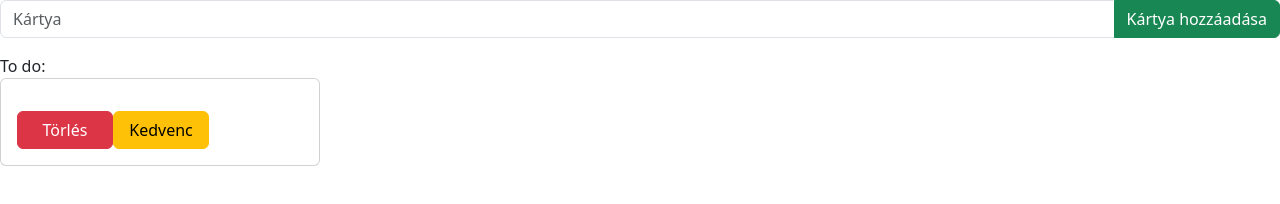
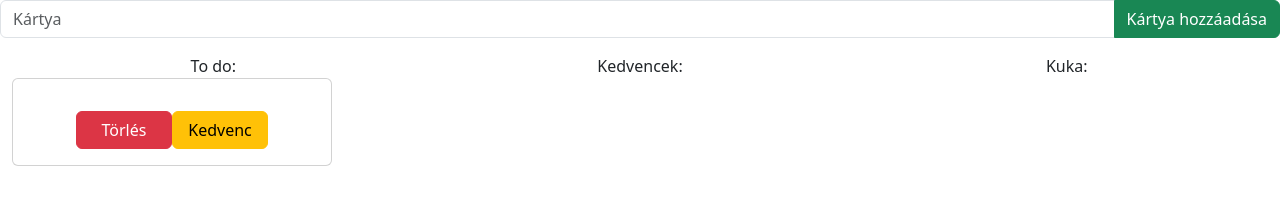
Before and after one commit to HoffmannAdam/Frontend, a plain HTML site: page front_2025_10_14/index.html in a window 1280 px wide. Both pictures are taken after a click on the button "Kártya hozzáadása". Drawn offline with nearby package versions, Linux system fonts and the light colour scheme.

Commit message:
Add files via upload

```diff
--- a/front_2025_10_14/index.html
+++ b/front_2025_10_14/index.html
@@ -17,12 +17,11 @@
 
     <main>
 
-        <form class="toDo">
+        <form class="kanBan">
             <div class="input-group mb-3">
                 <input type="text" class="input form-control" placeholder="Kártya" aria-label="Card">
                 <button type="button" class="btn btn-success" title="Hozzáadás (Enter)">Kártya hozzáadása</button>
             </div>
-            <label>To do:</label>
         </form>
 
     </main>
--- a/front_2025_10_14/main.js
+++ b/front_2025_10_14/main.js
@@ -1,7 +1,30 @@
-const toDo = document.querySelector(".toDo");
+const kanBan = document.querySelector(".kanBan");
 const addBtn = document.querySelector(".btn");
-const inputText = document.querySelector(".input")
-function addCard()
+const inputText = document.querySelector(".input");
+
+const container = document.createElement("div");
+const row = document.createElement("row");
+const toDoCol = document.createElement("div");
+const favCol = document.createElement("div");
+const delCol = document.createElement("div");
+
+container.classList.add("container-fluid", "text-center");
+row.classList.add("row");
+toDoCol.classList.add("col");
+favCol.classList.add("col");
+delCol.classList.add("col");
+
+toDoCol.textContent = "To do:";
+favCol.textContent = "Kedvencek:";
+delCol.textContent = "Kuka:";
+
+container.appendChild(row);
+row.appendChild(toDoCol);
+row.appendChild(favCol);
+row.appendChild(delCol);
+kanBan.appendChild(container);
+
+function cardFunction()
 {
     const card = document.createElement("div");
     const cardBody = document.createElement("div");
@@ -23,22 +46,26 @@ function addCard()
     cardBody.appendChild(cardText);
     cardBody.appendChild(cardDeleteButton);
     cardBody.appendChild(cardFavouriteButton);
-    toDo.appendChild(card);
+    toDoCol.appendChild(card);
 
     inputText.value = "";
 
-    cardDeleteButton.addEventListener("click", () => card.remove());
-    //cardFavouriteButton.addEventListener("click", () => card.style.color = "yellow");
+    cardDeleteButton.addEventListener("click", (e) => {
+        e.preventDefault();
+        card.remove();
+        delCol.appendChild(card);
+    })
     cardFavouriteButton.addEventListener("click", (e) => {
        e.preventDefault();
-       card.style.color = "yellow";
+       card.remove();
+       favCol.appendChild(card);
     });
 }
 
-addBtn.addEventListener("click", addCard);
+addBtn.addEventListener("click", cardFunction);
 document.addEventListener("keydown", (e) => {
     if (e.key === "Enter") {
-        addCard();
         e.preventDefault();
+        cardFunction();
     }
 });
```
